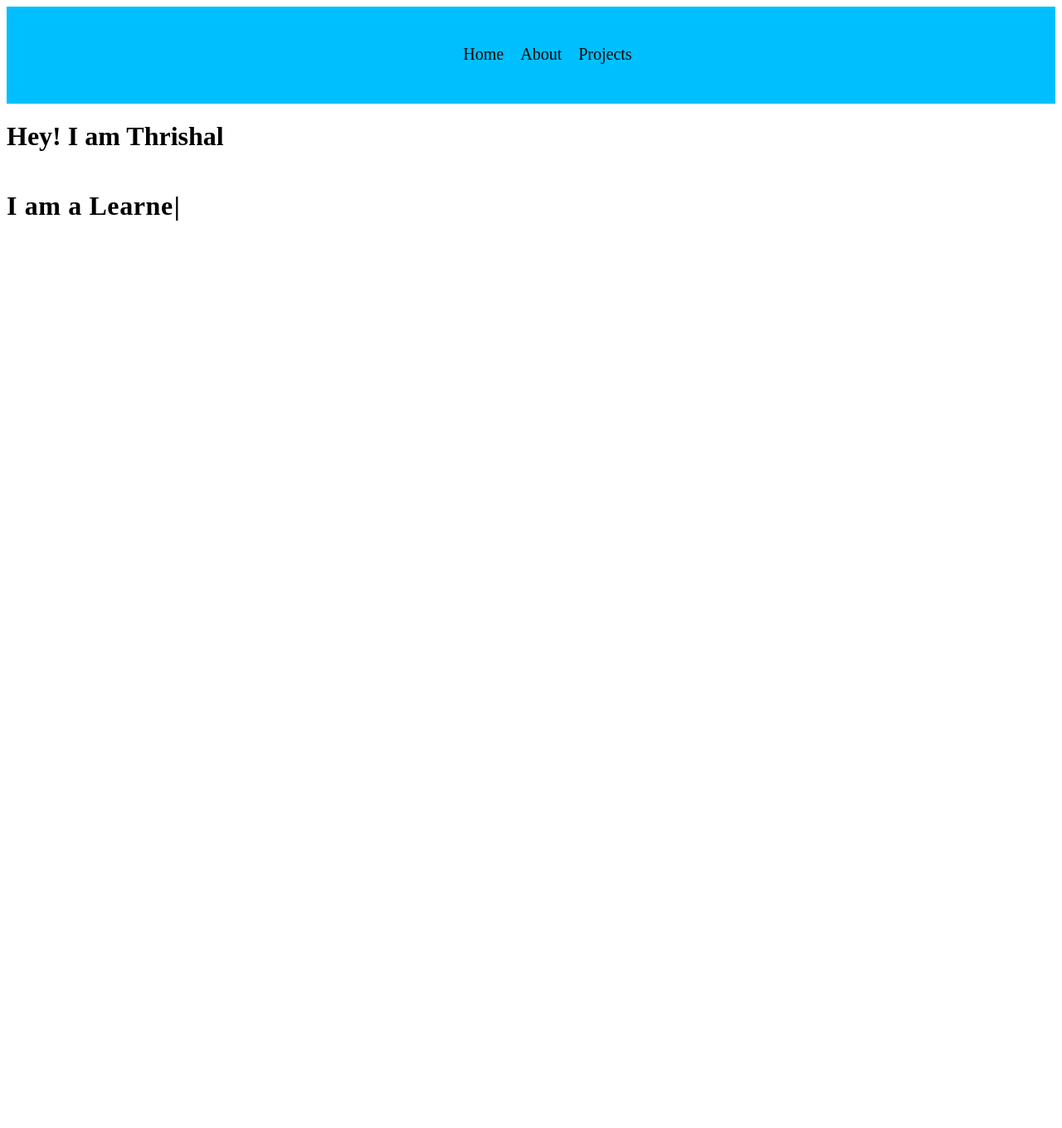
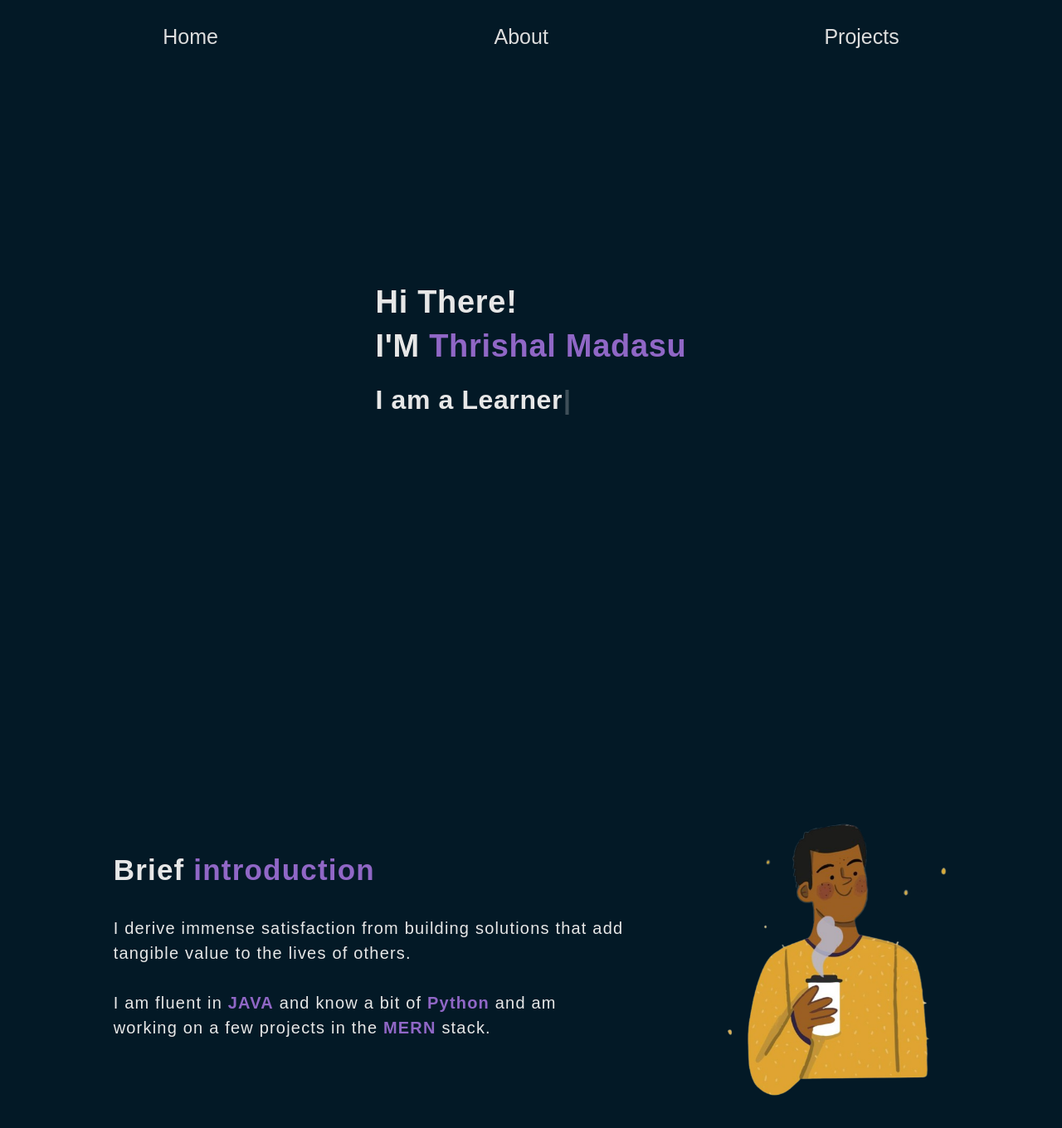
Before and after one commit to Thrishalmadasu/My_Portfolio, a React (Create React App) app in the folder portfolio/: page / in a window 1280 px wide. Shown: the top 1360 px of the page at 83% size. Before the commit the page ends 800 px from the top, so only its background shows below. Built offline with nearby package versions, Linux system fonts and the light colour scheme.

Commit message:
added home page

```diff
--- a/package.json
+++ b/package.json
@@ -1,6 +1,7 @@
 {
   "dependencies": {
     "lottie-react": "^2.4.0",
+    "lottie-web": "^5.12.2",
     "react-icons": "^5.2.1",
     "react-parallax-tilt": "^1.7.227",
     "react-router-dom": "^6.23.1",
--- a/portfolio/src/App.js
+++ b/portfolio/src/App.js
@@ -1,20 +1,13 @@
 import React from 'react';
-import { BrowserRouter as Router, Routes, Route } from 'react-router-dom';
-import Lottie from  "lottie-react";
-import nightsky from "./LottieFiles/night-sky.json";
-import Projects from './components/Projects';
 import Navbar from './components/Navbar';
-import Typed from './components/Typed';
+import Home from './components/Home';
 
 
 function App() {
   return (
     <div>
       <Navbar />
-      <h1>
-        Hey! I am Thrishal
-      </h1>
-      <Typed />
+      <Home />
     </div>
   );
 }
--- /dev/null
+++ b/portfolio/src/components/Home.js
@@ -0,0 +1,44 @@
+import React from 'react';
+import Lottie from  "lottie-react";
+import SpaceBoy from "../LottieFiles/SpaceBoy.json";
+import Typed from "./Typed.js";
+import Tilt from 'react-parallax-tilt';
+import Avatar from '../images/Avatar.png';
+
+const Home = () => {
+  return (
+    <div >
+      <div className='HomePage'>
+
+        <div className='HomeText'>
+          <h1>Hi There!</h1>
+          <h1>I'M <b>Thrishal Madasu</b></h1>
+          <Typed/>
+        </div>
+
+        {/* <Lottie
+          className="illustration"
+          animationData={SpaceBoy}
+          loop={true}
+        /> */}
+
+      </div>
+
+      <div className='AboutPage'>
+        <div className='AboutText'>
+          <h1 className='AboutTextHeading'>Brief <b>introduction</b></h1>
+          <p>
+            I derive immense satisfaction from building solutions that add tangible value to the lives of others.<br /><br />
+            I am fluent in <b>JAVA</b> and know a bit of <b>Python</b> and am working on a few
+            projects in the <b>MERN</b> stack.<br />
+          </p>
+        </div>
+        <Tilt>
+          <img className='Avatar' src={Avatar} alt="" />
+        </Tilt>
+      </div>
+    </div>
+  )
+}
+
+export default Home;
--- a/portfolio/src/components/NavBar.css
+++ b/portfolio/src/components/NavBar.css
@@ -1,6 +1,6 @@
 
 /* NavBar */
-
+/*
 nav{
     background-color: rgb(0, 191, 255);
     display: flex;
@@ -39,4 +39,4 @@ nav{
     text-decoration: none;
     color: rgba(0, 0, 0, 0.972);
     font-size: 20px;
-  }
+  } */
--- a/portfolio/src/index.css
+++ b/portfolio/src/index.css
@@ -1,3 +1,182 @@
+*{
+  margin: 0;
+  padding: 0;
+  scroll-behavior: smooth;
+}
+
+body{
+  font-family: 'Raleway', sans-serif;
+  background-color: #031926;
+  color: #E7E7E7;
+  min-height: 100vh;
+}
+
+b{
+  font-weight: 900;
+  color: #9067C6;
+}
+
+/* Background */
+.bg{
+  position:fixed;
+  z-index: -1;
+  bottom: 0px;
+}
+
+.bgtwo{
+  position:fixed;
+  z-index: -1;
+  top: 220px;
+}
+
+.bgtemp{
+  position:fixed;
+  z-index: -1;
+  top: -30px;
+}
+
+
+/* Navbar.css */
+
+nav {
+  color:  #ddd;
+  padding: 30px;
+  font-size: 25px;
+
+}
+
+nav :hover{
+  color: #fff;
+}
+
+nav ul {
+  list-style-type: none;
+  display: flex;
+  justify-content: space-around;
+}
+
+nav ul li {
+  display: inline;
+  transition: text-decoration 0.5s ease;
+
+}
+/* index.css */
+
+nav ul li a {
+  color: #ddd;
+  text-decoration: none;
+  position: relative;
+  overflow: hidden;
+}
+
+nav ul li a::after {
+  content: '';
+  position: absolute;
+  width: 0;
+  height: 2px;
+  background: #ffffff;
+  bottom: 0;
+  left: 0;
+  transition: width 0.5s ease;
+}
+
+nav ul li a:hover::after {
+  width: 100%;
+}
+
+/* HOME PAGE */
+
+.HomePage{
+  display: flex;
+  justify-content: space-evenly;
+  min-height: 80vh;
+  margin-top: 20px;
+  margin-bottom: -50px;
+  align-items: center;
+}
+.HomeText h1{
+  font-weight: 600;
+  font-size: 38px;
+  letter-spacing: 0.7px;
+  padding-top: 10px;
+}
+
+.TypeEffect{
+  padding: 25px 0px;
+  font-weight: 600;
+  font-size: 32px;
+  letter-spacing: 0.6px;
+}
+
+.illustration{
+  width: 400px;
+  height: 400px;
+}
+
+/* ABOUT */
+
+.AboutPage{
+  display: flex;
+  justify-content: space-evenly;
+  min-height: 80vh;
+  margin-top: 100px;
+  align-items: center;
+  padding: 25px;
+}
+
+.AboutText{
+  width: 50%;
+  font-weight: 500;
+  font-size: 20px;
+  line-height: 30px;
+  letter-spacing: 1.2px;
+}
+.AboutTextHeading{
+  font-size: 35px;
+  font-weight: 600;
+  padding-bottom: 40px;
+}
+.AboutText a{
+  color: #9067C6;
+  text-decoration: underline;
+  font-weight: bold;
+}
+
+.Avatar{
+  width: 280px;
+}
+
+/* Skills section */
+.skills{
+  display: flex;
+  flex-wrap: wrap;
+  justify-content: center;
+  margin: 50px 10%;
+}
+
+.SkillBox{
+  width: max(15%,150px);
+  height: 150px;
+  display: flex;
+  align-items: center;
+  justify-content: center;
+  margin: 0px 25px 25px 0px;
+  border: 3px solid #431f47;
+  font-size: 64px;
+  border-radius: 5px;
+  transition: 0.5s;
+}
+.SkillBox:hover{
+  transform: scale(1.2);
+  box-shadow: 0 2px 8px 0 #431f47;
+}
+
+.SkillsHeading{
+  text-align: center;
+  margin: 50px 10px;
+  font-size: 36px;
+  letter-spacing: 0.6px;
+}
 
 
 /* Project */
@@ -56,45 +235,3 @@
   text-decoration: none;
   border-style: none;
 }
-
-
-/* Navbar.css */
-
-nav {
-  position: sticky;
-  top: 0;
-  background-color: #333;
-  color: #fff;
-  padding: 20px;
-  display: flex;
-  justify-content: space-around;
-  transition: background-color 0.5s ease;
-}
-
-nav ul {
-  list-style-type: none;
-  display: flex;
-  justify-content: space-around;
-}
-
-nav ul li {
-  display: inline;
-}
-
-nav ul li a {
-  color: #fff;
-  text-decoration: none;
-}
-
-nav ul li a:hover {
-  color: #ddd;
-}
-
-/* Typed */
-
-.TypeEffect{
-  padding: 25px 0px;
-  font-weight: 600;
-  font-size: 32px;
-  letter-spacing: 0.6px;
-}
```
Also changed, not shown: 1 other file (tests, documents, lock files or other folders).
